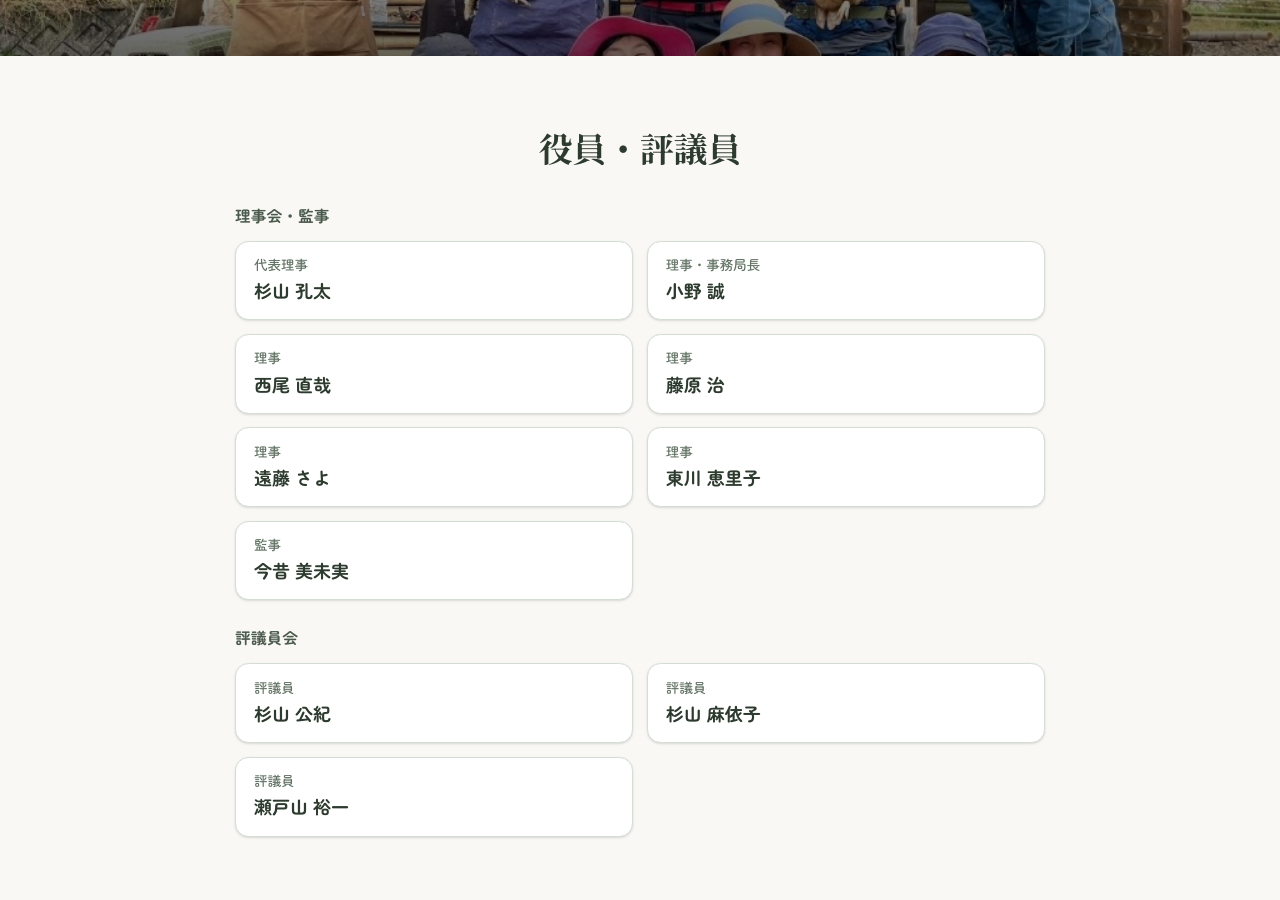
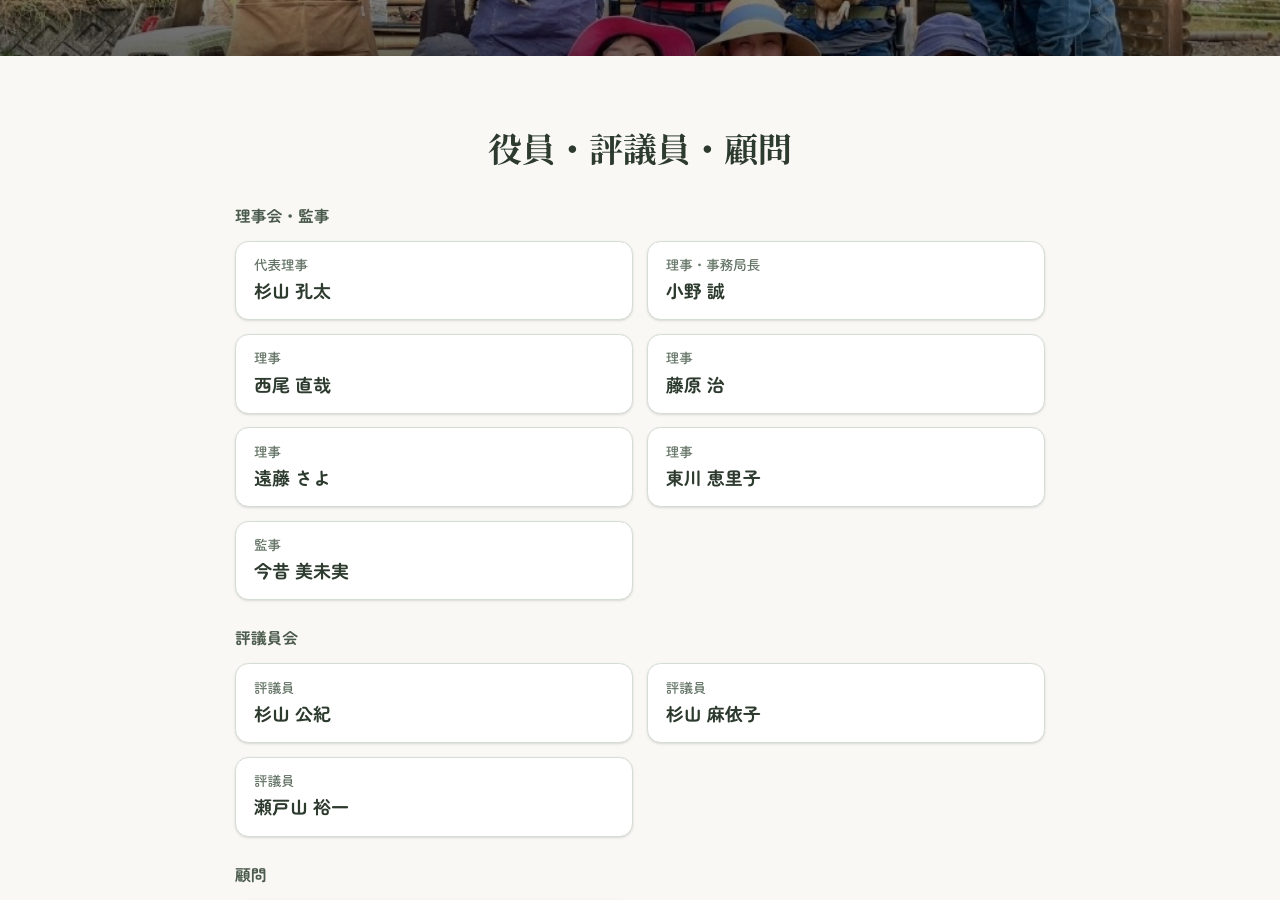
Before and after one commit to haitakamak-cmyk/earth-savers-web, a Next.js app: page /members in a window 1280 px wide. Shown: the part 400-1300 px from the top of the page. Built offline with nearby package versions, Linux system fonts and the light colour scheme; no server answers.

Commit message:
feat(members): 顧問カテゴリを追加し内田力を掲載する (#110)
メンバー紹介に顧問欄を設け、公開名簿へ内田力を追加する。

Co-authored-by: haitaka0512M4 <haitaka0512m4@haitaka0512M4noMacBook-Pro.local>
Co-authored-by: Cursor <cursoragent@cursor.com>

```diff
--- a/src/app/members/page.tsx
+++ b/src/app/members/page.tsx
@@ -4,7 +4,7 @@ import type { Metadata } from "next";
 export const metadata: Metadata = {
   title: "メンバー紹介",
   description:
-    "財団法人 地球防衛群の理事会・監事・評議員、およびアンバサダーランクをご紹介します。",
+    "財団法人 地球防衛群の理事会・監事・評議員、顧問、およびアンバサダーランクをご紹介します。",
   alternates: { canonical: "/members" },
 };
 
@@ -23,6 +23,10 @@ const councilRows: { role: string; name: string }[] = [
   { role: "評議員", name: "杉山 公紀" },
   { role: "評議員", name: "杉山 麻依子" },
   { role: "評議員", name: "瀬戸山 裕一" },
+];
+
+const advisorRows: { role: string; name: string }[] = [
+  { role: "顧問", name: "内田 力" },
 ];
 
 /** アンバサダー：七世代の大使 → … → 水の守人の順（名前はランクごとに追記） */
@@ -103,7 +107,7 @@ export default function MembersPage() {
       <section id="board" className="bg-ivory py-12 sm:py-16">
         <div className="mx-auto max-w-3xl px-4 sm:px-6">
           <h2 className="text-center font-serif text-2xl font-bold text-text-primary sm:text-3xl">
-            役員・評議員
+            役員・評議員・顧問
           </h2>
           <div className="mt-8">
             <p className="mb-3 text-sm font-semibold text-text-secondary">理事会・監事</p>
@@ -112,6 +116,10 @@ export default function MembersPage() {
           <div className="mt-6">
             <p className="mb-3 text-sm font-semibold text-text-secondary">評議員会</p>
             <CompactRoster rows={councilRows} />
+          </div>
+          <div id="advisors" className="mt-6">
+            <p className="mb-3 text-sm font-semibold text-text-secondary">顧問</p>
+            <CompactRoster rows={advisorRows} />
           </div>
         </div>
       </section>
```
